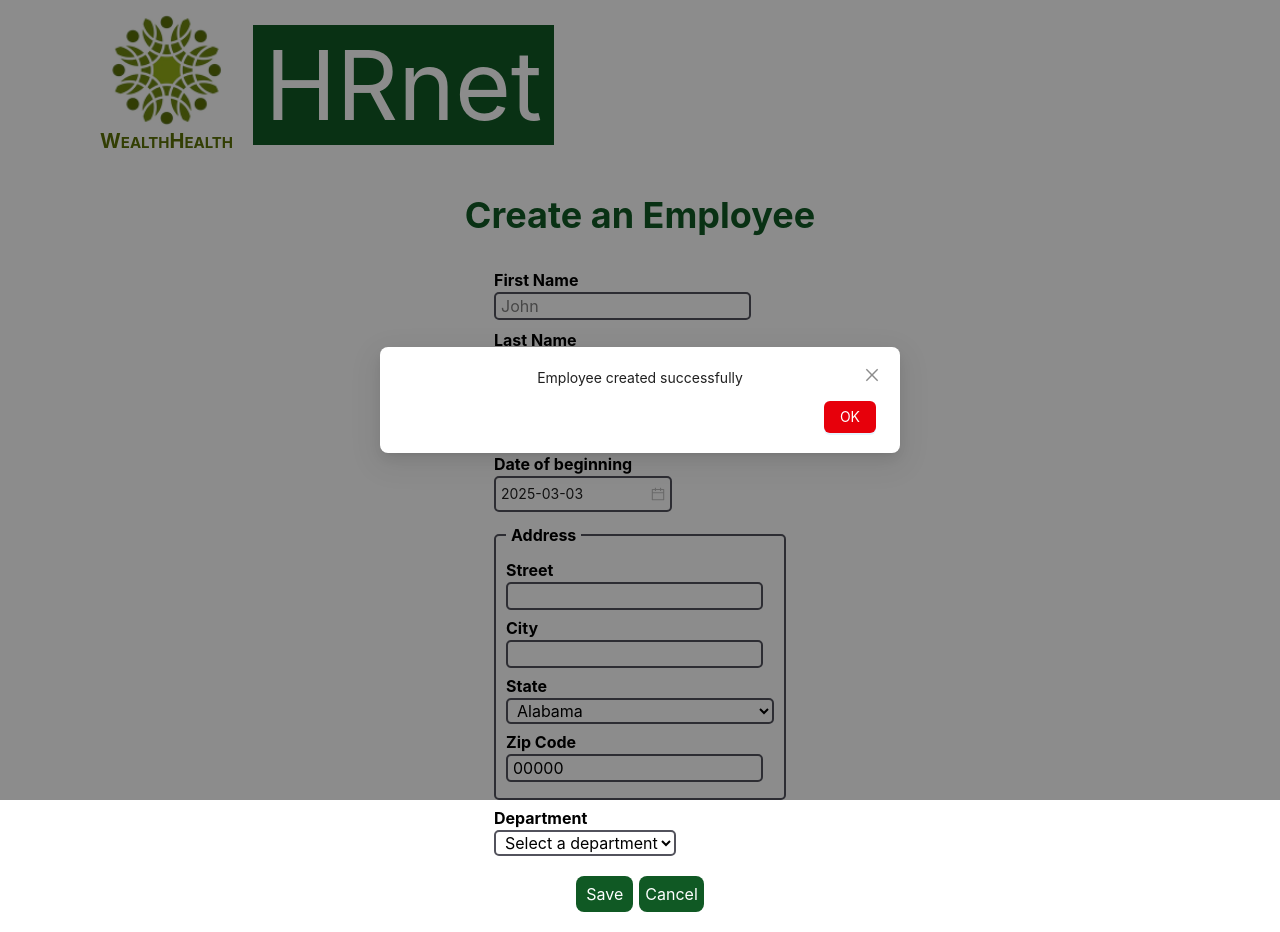
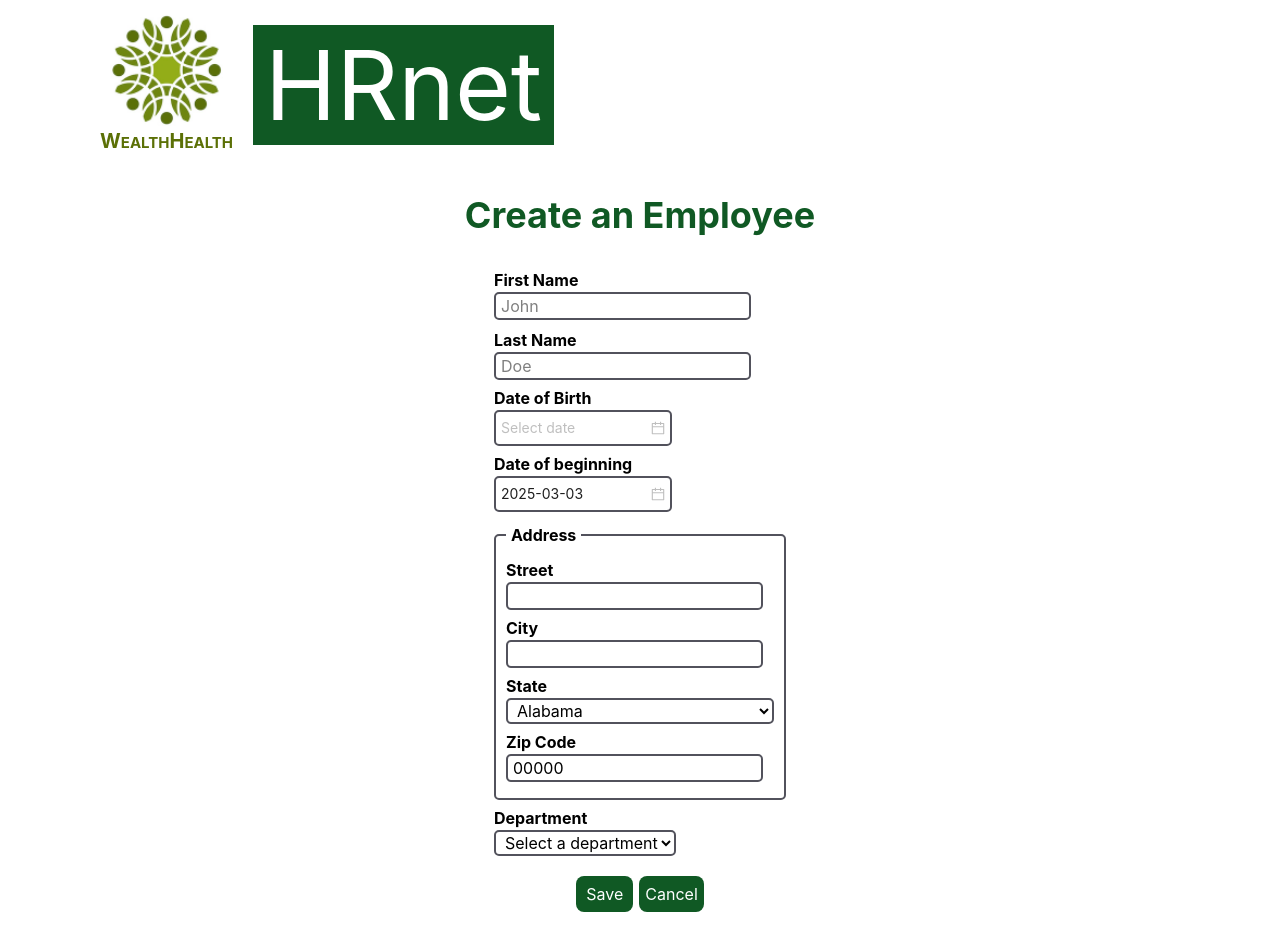
Before and after one commit to zarakeye/HRnet, a React (Vite) app: page /create-employee in a window 1280 px wide. Built offline with nearby package versions, Linux system fonts and the light colour scheme.

Commit message:
Bad behaviour fixed for 'Employee successfully created !' modal in CreateEmployee component

```diff
--- a/src/pages/CreateEmployee/index.tsx
+++ b/src/pages/CreateEmployee/index.tsx
@@ -15,7 +15,8 @@ import type { Dayjs } from 'dayjs';
  * @returns {JSX.Element} The form component.
  */
 function CreateEmployee (): JSX.Element {
-  const [creationSuccess, setCreationSuccess] = useState<boolean>(false);
+  const [creationSuccess, setCreationSuccess] = useState<boolean | null>(null);
+  const [employeeFormData, setEmployeeFormData] = useState<Employee | null>(null);
   const addEmployee = useEmployeeStore(state => state.addEmployee);
   const employees = useEmployeeStore(state => state.employees);
   const navigate = useNavigate();
@@ -72,7 +73,6 @@ function CreateEmployee (): JSX.Element {
    *
    * @returns {boolean} True if all fields are valid, false otherwise.
    */
-
   const validateFormData = (): boolean => {
     return formData.firstName.length > 0
       && formData.lastName.length > 0
@@ -124,16 +124,28 @@ function CreateEmployee (): JSX.Element {
         department: formData.department
       };
 
+      setEmployeeFormData(newEmployee)
+
+
       setSubmitting(true)
-
       addEmployee(newEmployee);
     }
 
     setSubmitting(false);
   }
 
+  /**
+   * Closes the confirmation modal and navigates to the homepage.
+   */
+  const handleModalClick = () => {
+    setCreationSuccess(false);
+    navigate('/');
+  }
+
   useEffect(() => {
-    setCreationSuccess(true);
+    const employeeisAdded = employees.some(employee => employee.id === employeeFormData?.id);
+    if (employeeisAdded) setCreationSuccess(true);
+  // eslint-disable-next-line react-hooks/exhaustive-deps
   }, [employees])
 
   return (
@@ -147,7 +159,6 @@ function CreateEmployee (): JSX.Element {
             </div>
 
             <label htmlFor="first-name" className='block font-bold'>First Name</label>
-
             <input
               type="text"
               id="firstName"
@@ -161,6 +172,7 @@ function CreateEmployee (): JSX.Element {
             <div className={`text-red-600 ${(!submitting && emptyFields.includes('lastName'))  ? '' : 'hidden'}`}>
               The <span className='font-bold'>Last name</span> field is required !
             </div>
+
             <label htmlFor="last-name" className='block font-bold'>Last Name</label>
             <input
               type="text"
@@ -175,6 +187,7 @@ function CreateEmployee (): JSX.Element {
             <div className={`text-red-600 ${!submitting && emptyFields.includes('dateOfBirth') ? 'block' : 'hidden'}`}>
               The <span className='font-bold'>Date of birth</span> field is required !
             </div>
+
             <label htmlFor="date-of-birth" className='block font-bold'>Date of Birth</label>
             <DatePicker
               name='date-of-birth'
@@ -237,6 +250,7 @@ function CreateEmployee (): JSX.Element {
               <div className={`text-red-600 ${!submitting && emptyFields.includes('state') ? '' : 'hidden'}`}>
                 The <span className='font-bold'>State</span> field is required !
               </div>
+
               <label htmlFor="state" className='block font-bold'>State</label>
               <select
                 id="state"
@@ -300,19 +314,17 @@ function CreateEmployee (): JSX.Element {
           </div>
         </form>
 
-        {creationSuccess && (
         <Modal
-            open={creationSuccess}
+          open={creationSuccess === true}
           centered
           footer={[
-              <Button key="submit" type="primary" style={{ backgroundColor: 'oklch(0.577 0.245 27.325)' }} onClick={() => navigate('/')}>
+            <Button key="submit" type="primary" style={{ backgroundColor: 'oklch(0.577 0.245 27.325)' }} onClick={handleModalClick}>
               OK
             </Button>,
           ]}
         >
           <p className='text-center'>Employee created successfully</p>
         </Modal>
-        )}
 
       </div>
     </>
--- a/src/pages/Home/index.tsx
+++ b/src/pages/Home/index.tsx
@@ -5,9 +5,7 @@ import { Table } from 'react-ts-tab-lib';
 import useEmployeeStore from '../../app/hooks/store';
 import type { Employee } from '../../common/types';
 
-// eslint-disable-next-line @typescript-eslint/no-explicit-any
 function Home(): JSX.Element {
-  // const [hoveredRow, setHoveredRow] = useState<Employee | null>(null);
   const [rows, setRows] = useState<Employee[]>([]);
   const employees = useEmployeeStore(state => state.employees);
 
@@ -16,8 +14,17 @@ function Home(): JSX.Element {
   useEffect(() => {
     console.log('Updating rows : ', employees);
     setRows(employees);
-    // eslint-disable-next-line react-hooks/exhaustive-deps
+
   }, [employees]);
+
+/**
+ * Formats a date string into a human-readable date format.
+ * The formatted date is in the format `DD/MM/YYYY`.
+ * If the day or month is a single digit, it is prefixed with a zero.
+ *
+ * @param dateString - A string representing a date.
+ * @returns A ReactNode containing the formatted date.
+ */
 
   function dateRenderer(dateString: string):ReactNode {
     const date = new Date(dateString);
@@ -83,8 +90,8 @@ function Home(): JSX.Element {
     rows,
     onRowClick: (row: Employee | null) => navigate(`/profile/${row?.id}`),
     globalColumnsClassname: 'bg-[#105924]/90 hover:bg-[#105924]/60  text-white',
-    sampleLengthSelectorClassname: 'border border-[#105924]/90 hover:bg-[#105924]/60 rounded-[5px] mr-[10px] px-[10px] py-[5px]',
-    searchInputClassname: 'border border-[#105924]/90 hover:bg-[#105924]/60 rounded-[5px] ml-[10px] px-[10px] py-[5px]',
+    sampleLengthSelectorClassname: 'border border-[#105924]/90 focus:outline-none rounded-[5px] mr-[10px] px-[10px] py-[5px]',
+    searchInputClassname: 'border border-[#105924]/90 focus:outline-none rounded-[5px] ml-[10px] px-[10px] py-[5px]',
     sortButtonClassname: {
       style: 'scaleAndGlow',
       color: '#FFF'
@@ -103,10 +110,21 @@ function Home(): JSX.Element {
   return (
     <div className='container mx-auto'>
       <h2 className='text-center text-[#105924] font-bold text-4xl py-[25px]'>Current Employees</h2>
-      <div className='flex justify-end'>
-        <button type='button' className='bg-[#105924] hover:bg-[#105924]/80 text-white py-2 px-4 rounded' onClick={() => navigate('/create-employee')}>Add Employee</button>
+
+      <div className='w-full text-right'>
+        <button
+          type='button'
+          className='bg-[#105924] hover:bg-[#105924]/80 text-white py-2 px-4 rounded'
+          onClick={() => navigate('/create-employee')}
+        >
+          Add Employee
+        </button>
       </div>
-      <Table key={rows.length} {...tableProps} />
+
+      <Table
+        key={rows.length}
+        {...tableProps}
+      />
     </div>
   )
 }
```
Lines whose indentation alone changed are shown as unchanged.
